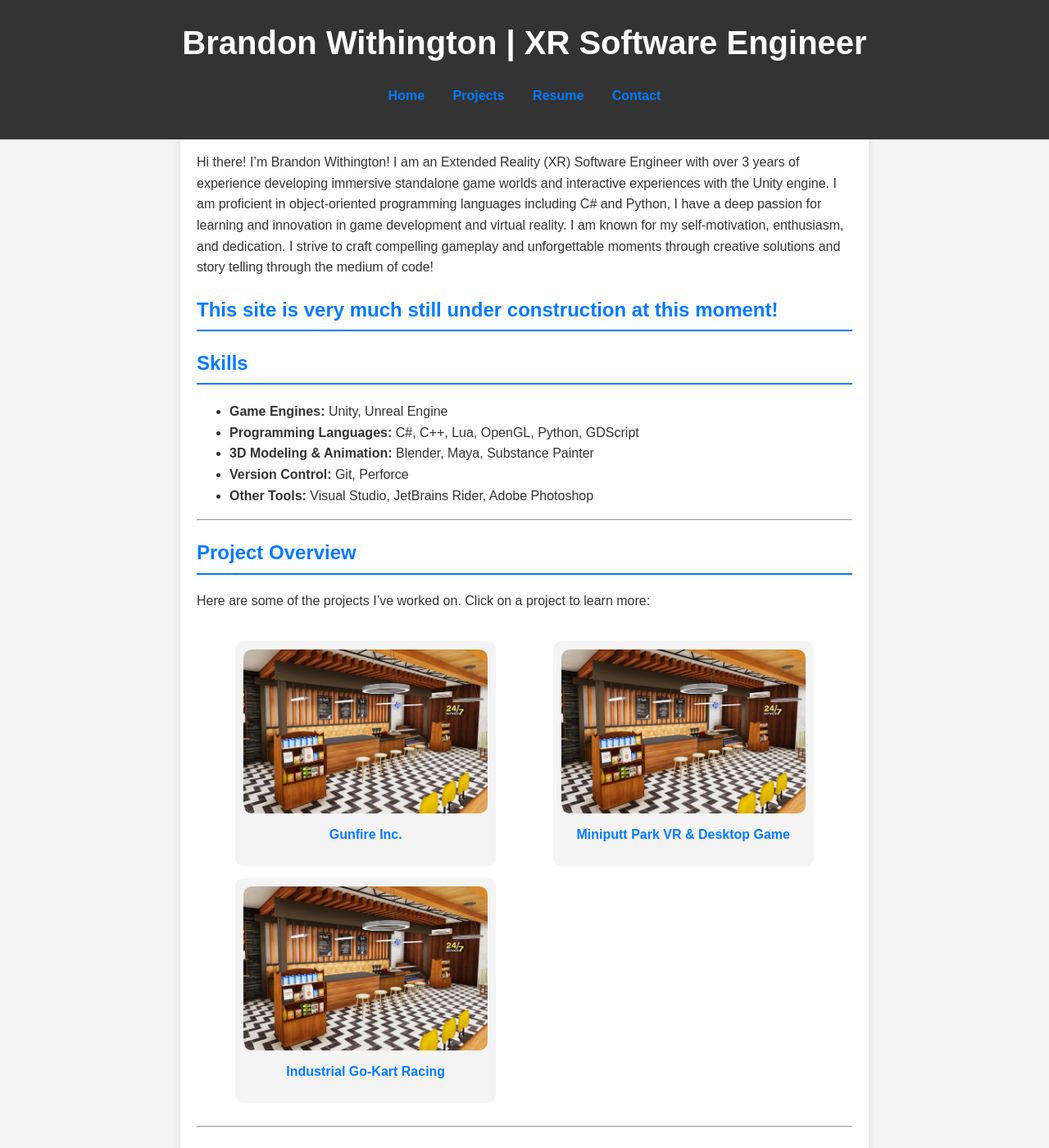
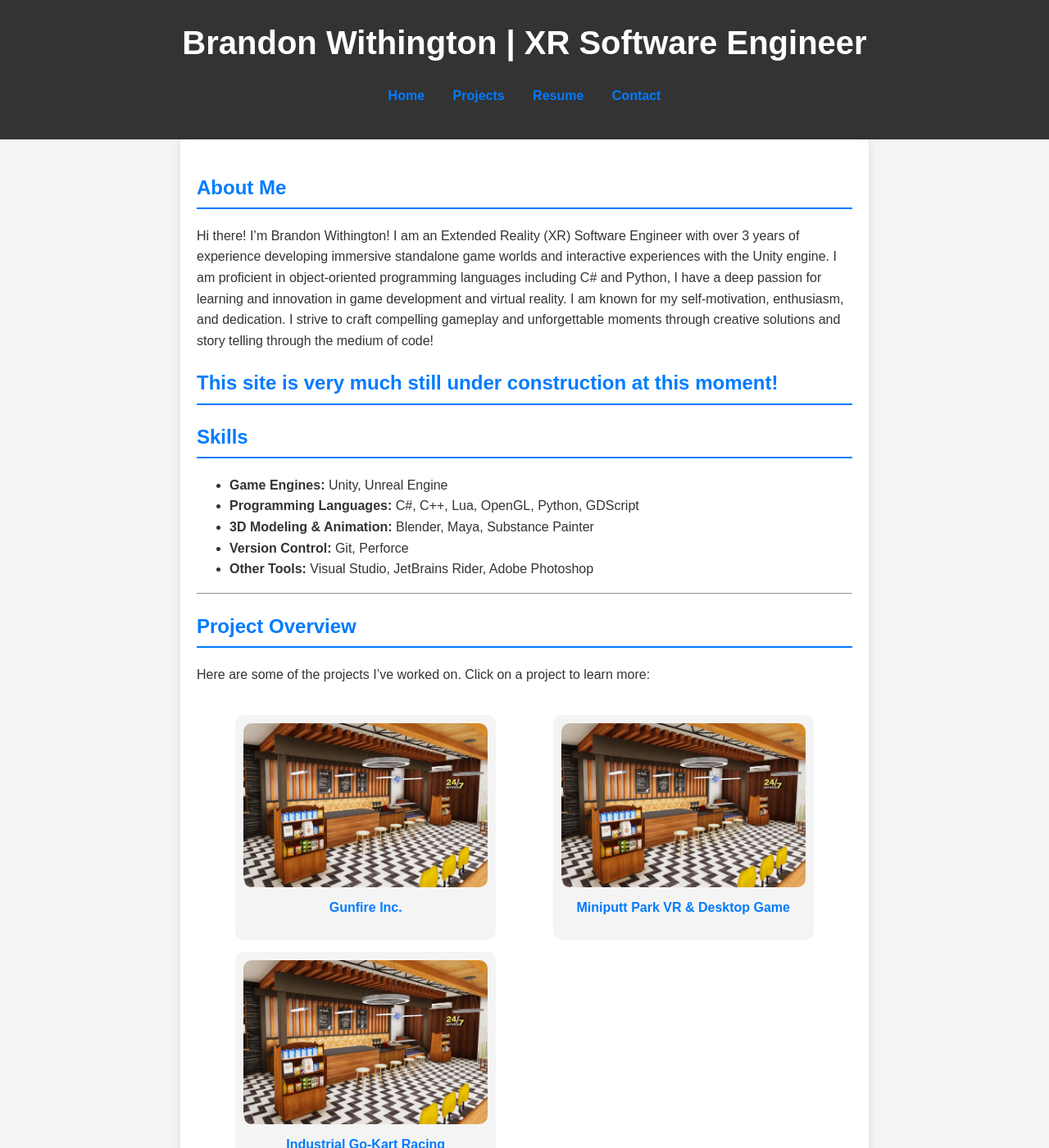
Before and after one commit to BrandonW24/BrandonW24.github.io, a Jekyll site: the page built from index.md, in a window 1280 px wide and 1400 px high. Shown: the whole window at 82% size. Built offline with Jekyll 4.4.1, drawn with Linux system fonts in a browser that asks for light colours.

Commit message:
Removing fade

```diff
--- a/assets/css/styles.css
+++ b/assets/css/styles.css
@@ -6,13 +6,6 @@
     padding: 0;
     background-color: #f4f4f4;
     color: #333;
-
-    opacity: 0;
-    transition: opacity 0.5s ease-in-out;
-}
-
-body.loaded {
-    opacity: 1;
 }
 
 a {
@@ -24,17 +17,12 @@
     text-decoration: underline;
 }
 
-/* Ensure the header remains static */
+/* Header */
 header {
     background-color: #333;
     color: #fff;
     padding: 20px 0;
     text-align: center;
-    position: fixed;
-    top: 0;
-    left: 0;
-    width: 100%;
-    z-index: 1000;
 }
 
 header h1 {
@@ -54,29 +42,13 @@
     color: #007BFF;
 }
 
-/* Push content down to avoid overlap with fixed header */
+/* Main Content */
 main {
-    padding: 100px 20px 20px; /* Added top padding */
+    padding: 20px;
     max-width: 800px;
     margin: 0 auto;
     background-color: #fff;
     box-shadow: 0 0 10px rgba(0, 0, 0, 0.1);
-
-    /* Page transition */
-    opacity: 0;
-    transform: translateY(20px);
-    transition: opacity 0.5s ease-out, transform 0.5s ease-out;
-}
-
-body.loaded main {
-    opacity: 1;
-    transform: translateY(0);
-}
-
-/* Prevent header from fading when navigating */
-body.transitioning main {
-    opacity: 0;
-    transform: translateY(-20px);
 }
 
 h2 {
```
